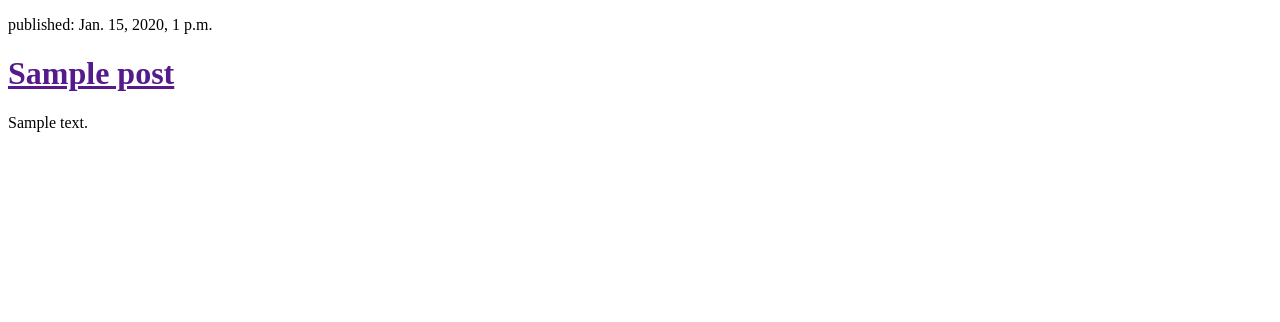
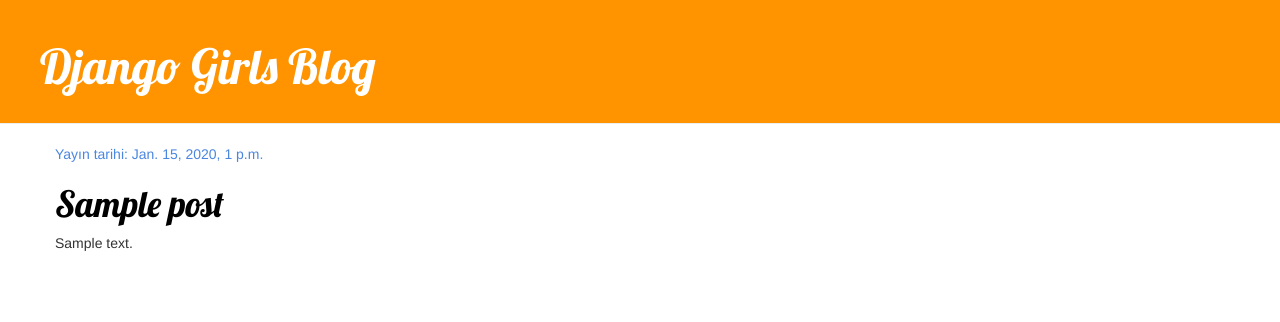
Before and after one commit to elifsagban/djangogirls, a Django app: template blog/templates/blog/post_list.html in a window 1280 px wide. Shown: the top 322 px of the page. Run offline with Django 3.2, Linux system fonts and the light colour scheme; the template is opened without the code that fills it: values that come from a table or form of the project are taken from there, others are empty; tables that the repository leaves empty hold one stand-in row (values such as "Sample post"); some libraries are stand-ins or nearby versions.

Commit message:
css added

```diff
--- a/blog/templates/blog/post_list.html
+++ b/blog/templates/blog/post_list.html
@@ -1,23 +1,31 @@
 <!DOCTYPE html>
-
+{% load staticfiles %}
 <html>
     <head>
-
-        <title> Djangogirl's Blog</title>
-
+        <title>Django Girls blog</title>
+        <link rel="stylesheet" href="//maxcdn.bootstrapcdn.com/bootstrap/3.2.0/css/bootstrap.min.css">
+        <link rel="stylesheet" href="//maxcdn.bootstrapcdn.com/bootstrap/3.2.0/css/bootstrap-theme.min.css">
+        <link href="//fonts.googleapis.com/css?family=Lobster&subset=latin,latin-ext" rel="stylesheet" type="text/css">
+        <link rel="stylesheet" href="{% static 'css/blog.css' %}">
     </head>
-
     <body>
-
+        <div class="page-header">
+            <h1><a href="/">Django Girls Blog</a></h1>
+        </div>
+        <div class="content container">
+            <div class="row">
+                <div class="col-md-8">
                     {% for post in posts %}
-        <div>
-            <p>published: {{ post.published_date }}</p>
+                        <div class="post">
+                            <div class="date">
+                                <p>Yayın tarihi: {{ post.published_date }}</p>
+                            </div>
                             <h1><a href="">{{ post.title }}</a></h1>
                             <p>{{ post.text|linebreaksbr }}</p>
                         </div>
                     {% endfor %}
-
-
+                </div>
+            </div>
+        </div>
     </body>
-
 </html>
--- /dev/null
+++ b/blog/templates/blog/static/css/blog.css
@@ -0,0 +1,46 @@
+.page-header {
+    background-color: #ff9400;
+    margin-top: 0;
+    padding: 20px 20px 20px 40px;
+}
+
+.page-header h1, .page-header h1 a, .page-header h1 a:visited, .page-header h1 a:active {
+    color: #ffffff;
+    font-size: 36pt;
+    text-decoration: none;
+}
+
+.content {
+    margin-left: 40px;
+}
+
+h1, h2, h3, h4 {
+    font-family: 'Lobster', cursive;
+}
+
+.date {
+    color: #4b86e0;
+}
+
+.save {
+    float: right;
+}
+
+.post-form textarea, .post-form input {
+    width: 100%;
+}
+
+.top-menu, .top-menu:hover, .top-menu:visited {
+    color: #ffffff;
+    float: right;
+    font-size: 26pt;
+    margin-right: 20px;
+}
+
+.post {
+    margin-bottom: 70px;
+}
+
+.post h1 a, .post h1 a:visited {
+    color: #000000;
+}
--- a/blog/views.py
+++ b/blog/views.py
@@ -3,6 +3,8 @@ from django.shortcuts import render
 from django.utils import timezone
 from .models import Post
 
+
+
 def post_list(request):
     posts = Post.objects.filter(published_date__lte=timezone.now()).order_by('published_date')
     return render(request, 'blog/post_list.html', {'posts': posts})
--- a/mysite/settings.py
+++ b/mysite/settings.py
@@ -118,4 +118,7 @@ USE_TZ = True
 # https://docs.djangoproject.com/en/2.2/howto/static-files/
 
 STATIC_URL = '/static/'
-STATIC_ROOT = os.path.join(BASE_DIR, 'static')
+STATICFILES_DIRS = [
+    os.path.join(BASE_DIR, 'static'),
+    'blog/templates/blog/static'
+]
```
Lines whose indentation alone changed are shown as unchanged.
